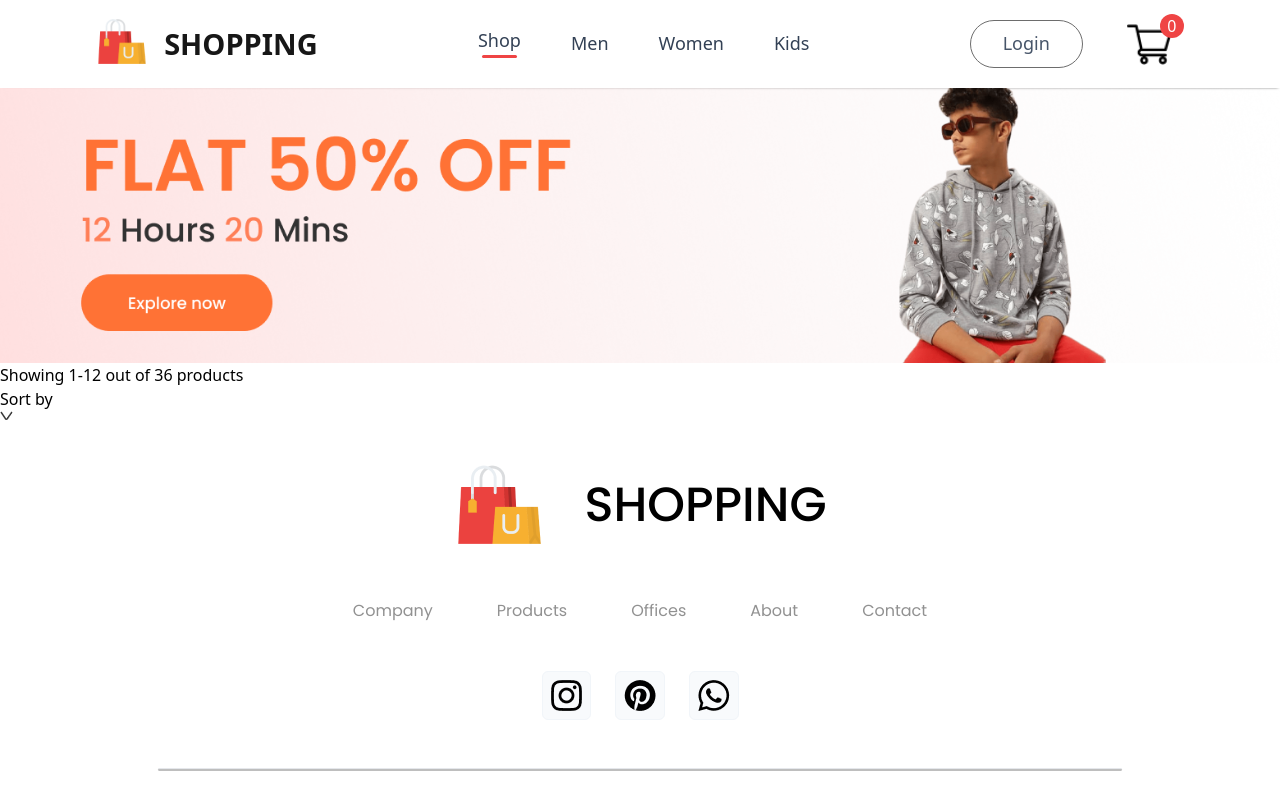
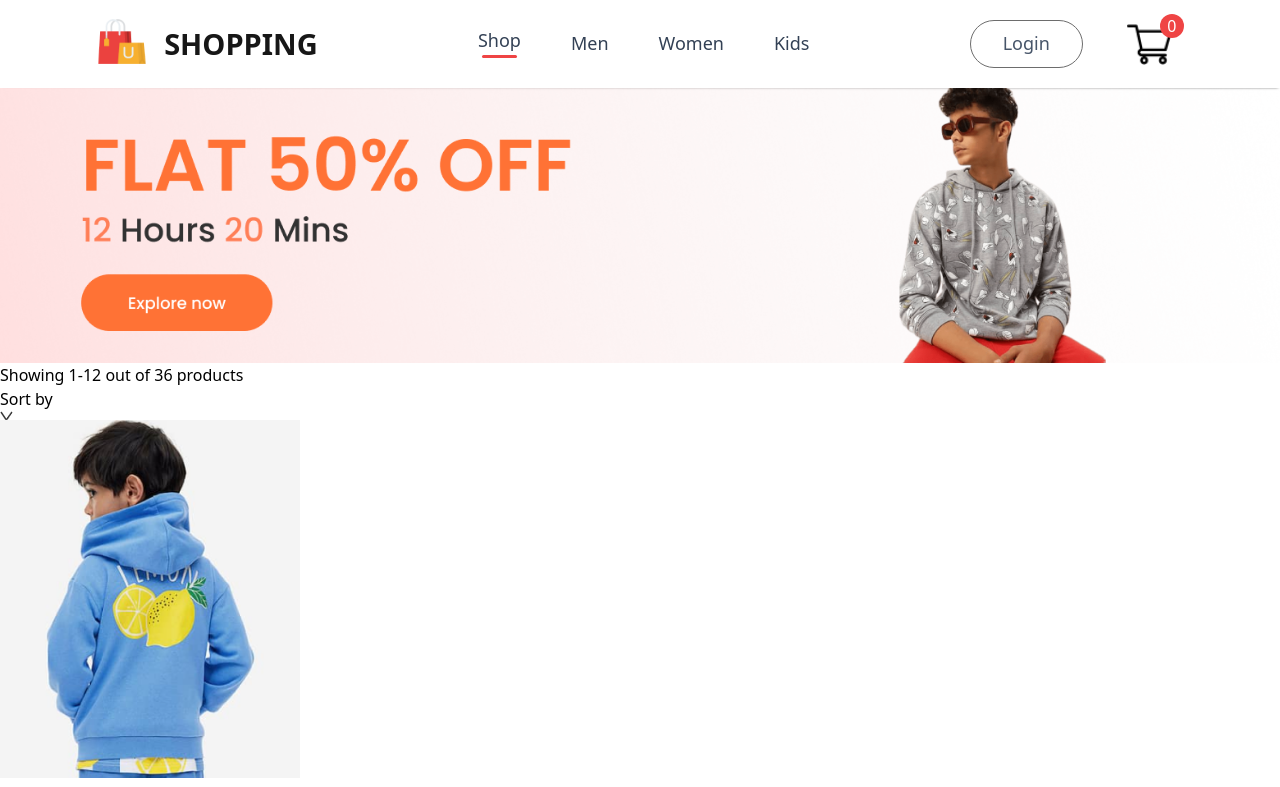
Before and after one commit to Twana9/E-Commerce-React-App, a React (Vite) app: page /kids in a window 1280 px wide. Shown: the top 787 px of the page. Built offline with nearby package versions, Linux system fonts and the light colour scheme; a web font is replaced by a local one.

Commit message:
debugging finished

```diff
--- a/src/App.jsx
+++ b/src/App.jsx
@@ -21,7 +21,7 @@ function App() {
         />
         <Route
           path="/kids"
-          element={<ShopCategory banner={bannerKids} category="kids" />}
+          element={<ShopCategory banner={bannerKids} category="kid" />}
         />
         <Route path="/product" element={<Product />}>
           <Route path=":productId" element={<Product />} />
--- a/src/Components/NewCollections.jsx
+++ b/src/Components/NewCollections.jsx
@@ -19,8 +19,8 @@ export function NewCollections() {
         className="grid justify-items-center  grid-cols-4 max-xl:grid-cols-3 max-lg:grid-cols-2
        max-md:grid-cols-1 gap-20"
       >
-        {newCollections.map((item, i) => (
-          <Item {...item} key={i} />
+        {newCollections.map((item) => (
+          <Item {...item} key={item.id} />
         ))}
       </div>
     </div>
--- a/src/Pages/ShopCategory.jsx
+++ b/src/Pages/ShopCategory.jsx
@@ -3,14 +3,7 @@ import { Item } from "../Components/Item";
 import { useProduct } from "../Zustand/store";
 
 export function ShopCategory(props) {
-  const products = useProduct((state) => state.products); // Access the products array
-
-  // Check if products is an array
-  if (!Array.isArray(products)) {
-    console.error("Products is not an array", products);
-    return null; // or some fallback UI
-  }
-
+  const products = useProduct((state) => state.products);
   return (
     <div>
       <img src={props.banner} alt="banner" />
@@ -24,37 +17,10 @@ export function ShopCategory(props) {
       </div>
       <div>
         {products.map(
-          (item, i) =>
-            props.category === item.category && <Item key={i} {...item} />
+          (item) =>
+            props.category === item.category && <Item key={item.id} {...item} />
         )}
       </div>
     </div>
   );
 }
-
-// import { dropDownIcon } from "../assets";
-// import { Item } from "../Components/Item";
-// import { useProduct } from "../Zustand/store";
-
-// export function ShopCategory(props) {
-//   const products = useProduct((state) => state);
-//   return (
-//     <div>
-//       <img src={props.banner} alt="banner" />
-//       <div>
-//         <p>
-//           <span>Showing 1-12</span> out of 36 products
-//         </p>
-//         <div>
-//           Sort by <img src={dropDownIcon} alt="V" />
-//         </div>
-//       </div>
-//       <div>
-//         {products.map(
-//           (item, i) =>
-//             props.category === item.category && <Item key={i} {...item} />
-//         )}
-//       </div>
-//     </div>
-//   );
-// }
```
